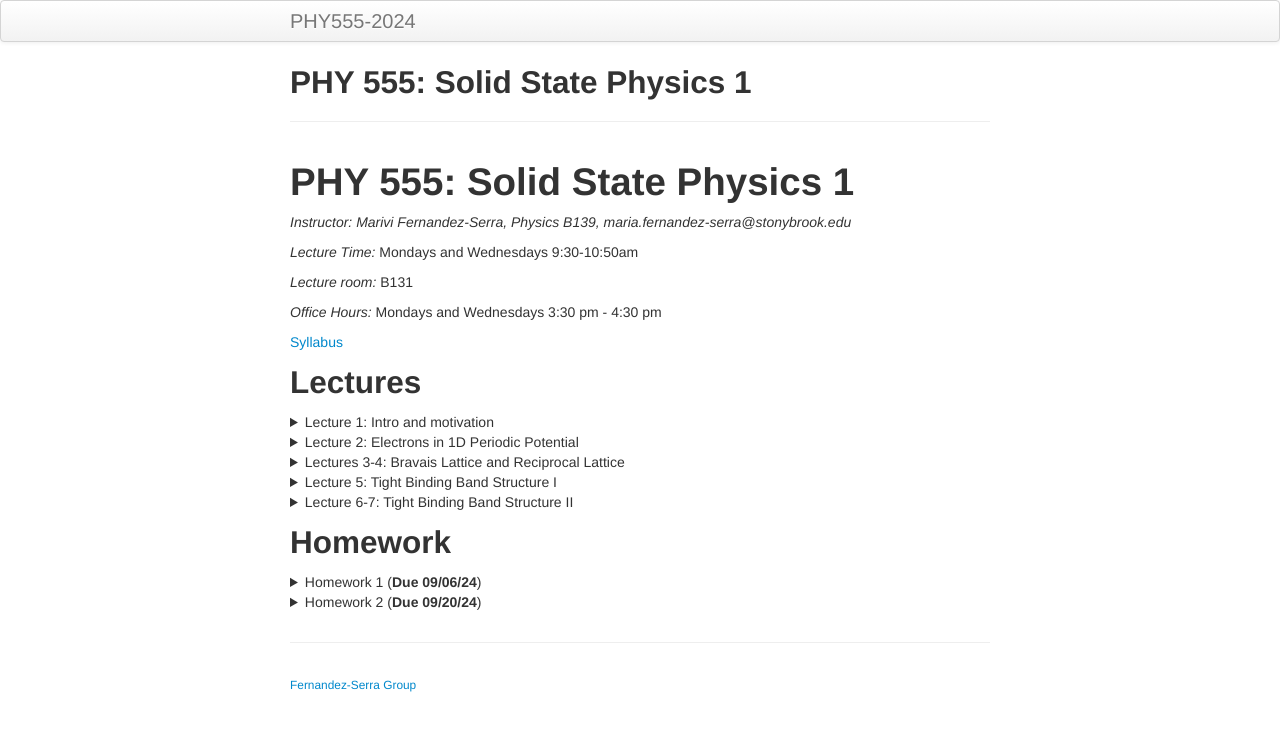
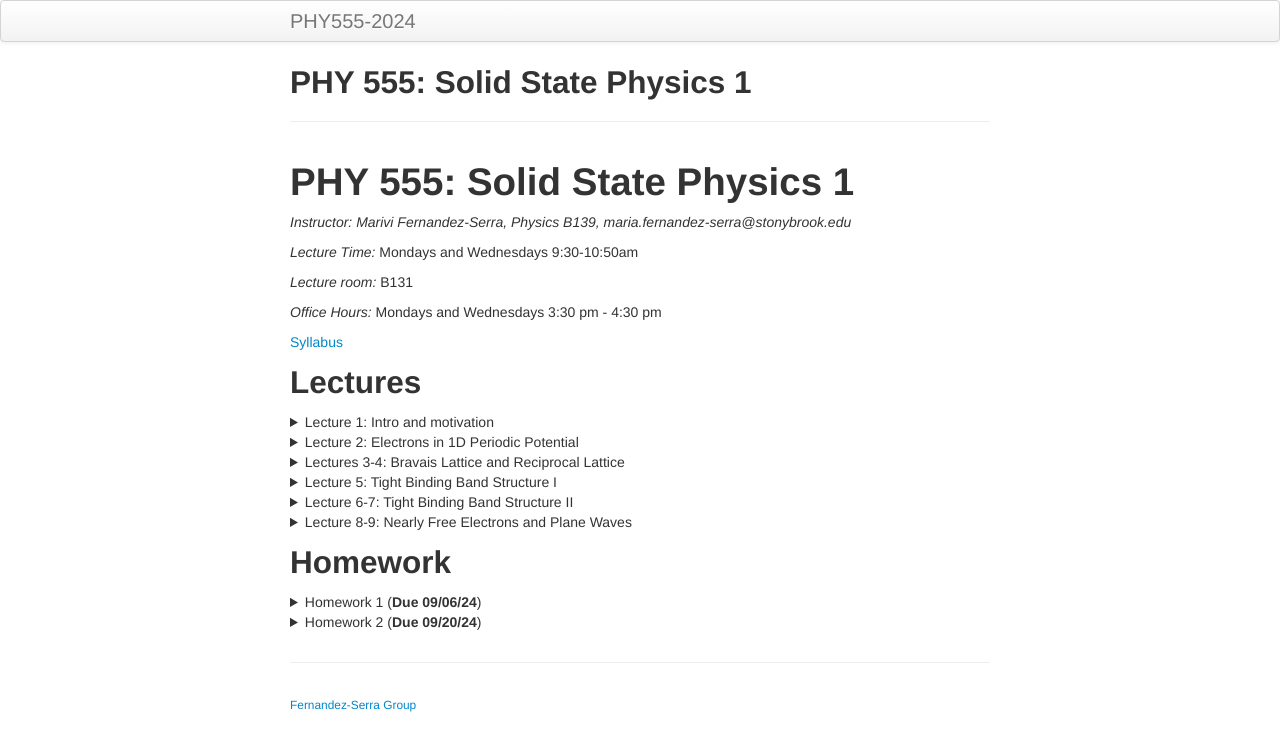
Before and after one commit to marivifs-teaching/PHY555-2024, a Jekyll site: the page built from index.md, in a window 1280 px wide. Shown: the top 751 px of the page. Built offline with Jekyll 4.4.1, drawn with Linux system fonts in a browser that asks for light colours; our own code applies the rules of GitHub Pages for plain Markdown files.

Commit message:
L8-9 added

```diff
--- a/index.md
+++ b/index.md
@@ -117,6 +117,24 @@ description: Graduate Solid State Physics, PHY 555 Website.
   <li> Ziman, Chapter 3 </li>
   </ul>
 
+</ul>
+</details>
+
+<details>
+  <summary>Lecture 8-9: Nearly Free Electrons and Plane Waves</summary>
+
+<ul>
+  <li> <a href="./pages/Lectures/L8/L8.pdf" target="_blank" rel="noopener noreferrer">Lecture 8-9 notes</a>  </li>
+  <li> Readings: </li>
+  <ul>
+  <li> Grosso and Parravicini, Chapter I.5 </li>
+  </ul>
+  <ul>
+  <li> Ashcroft and Mermin, Chapter 9 </li>
+  </ul>
+  <ul>
+  <li> Ziman, Chapter 3 </li>
+  </ul>
 
 
 </ul>
```
Also changed, not shown: 1 other file.
